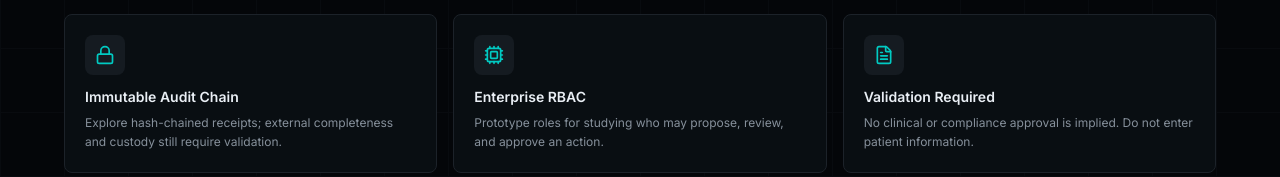
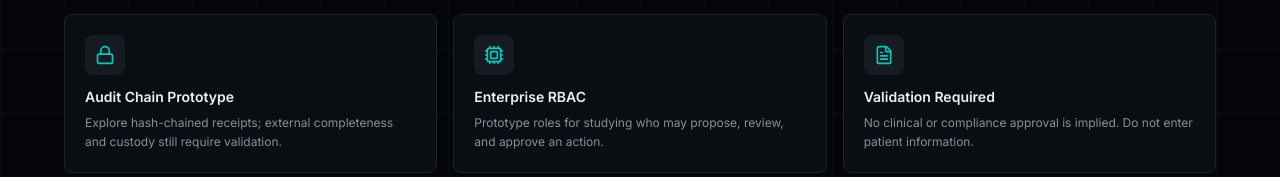
Before and after one commit to michaelkayser1/Resona-OS, a Next.js app: page / in a window 1280 px wide. Shown: the part 1037-1214 px from the top of the page. Built offline with nearby package versions, Linux system fonts and the light colour scheme.

Commit message:
Describe process-local audit prototype without immutability claim

```diff
--- a/components/landing-hero.tsx
+++ b/components/landing-hero.tsx
@@ -22,7 +22,7 @@ const FEATURES = [
   },
   {
     icon: Lock,
-    title: "Immutable Audit Chain",
+    title: "Audit Chain Prototype",
     description: "Explore hash-chained receipts; external completeness and custody still require validation.",
   },
   {
```
